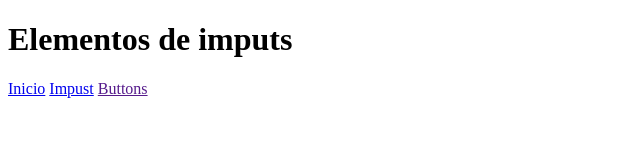
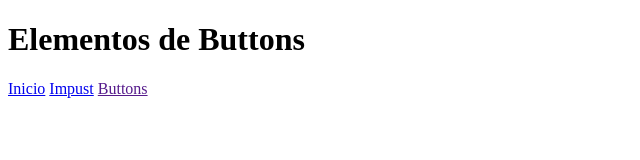
Before and after one commit to RocioLobo/CLASE_DAW, a plain HTML site: page formularios/pages/button.html in a window 1280 px wide. Shown: the full height of the page, 0-640 px from the left. Drawn offline with Linux system fonts and the light colour scheme; files whose address does not match are found by name.

Commit message:
tarea desarrollada

```diff
--- a/formularios/pages/button.html
+++ b/formularios/pages/button.html
@@ -8,7 +8,7 @@
 </head>
 <body>
     <header>
-        <h1>Elementos de imputs</h1>
+        <h1>Elementos de Buttons</h1>
     </header>
 
     <nav>
```
Also changed, not shown: 1 other file.
